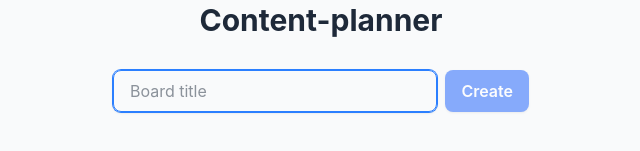
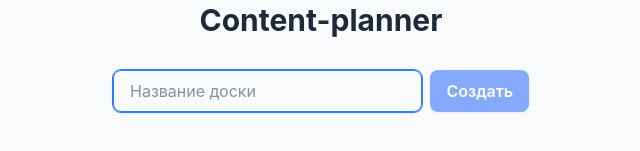
Before and after one commit to pongo/content-planner, a Vue app: page /new in a window 1280 px wide. Shown: the part 343-494 px from the top of the page, without its empty margins (319-959 px from the left). Built offline with nearby package versions, Linux system fonts and the light colour scheme.

Commit message:
Перевод на русский

```diff
--- a/src/components/BoardDrawer.vue
+++ b/src/components/BoardDrawer.vue
@@ -120,9 +120,9 @@ async function deleteBoard(board: BoardRecord) {
             <button
               @click="navigateToCreate"
               class="rounded p-2 text-gray-500 hover:bg-gray-100 hover:text-gray-700"
-              title="Create new board"
+              title="Создать новую доску"
             >
-              Create new board
+              Создать новую доску
             </button>
           </div>
         </div>
--- a/src/components/BoardHeader.vue
+++ b/src/components/BoardHeader.vue
@@ -35,7 +35,7 @@ onMounted(() => {
     <button
       @click="openDrawer"
       class="rounded p-1 text-gray-600 hover:bg-gray-100 hover:text-gray-800"
-      title="Open boards menu"
+      title="Открыть меню досок"
     >
       <Menu class="size-6" />
     </button>
@@ -54,7 +54,7 @@ onMounted(() => {
       />
     </div>
     <h1 v-else class="flex-1 text-xl font-semibold text-gray-800">
-      <span @dblclick="startEditingTitle" title="Double click to edit">{{
+      <span @dblclick="startEditingTitle" title="Двойной клик для редактирования">{{
         boardStore.currentBoard!.title
       }}</span>
     </h1>
--- a/src/components/CardDialog.vue
+++ b/src/components/CardDialog.vue
@@ -109,14 +109,14 @@ function handleKeydown(e: KeyboardEvent) {
             class="flex flex-1 items-center justify-center gap-1 bg-green-600 py-2 text-sm font-semibold text-white transition-colors hover:bg-green-700 disabled:cursor-not-allowed disabled:opacity-50"
           >
             <Check class="h-4 w-4" />
-            <span>{{ mode === "create" ? "Create" : "Save" }}</span>
+            <span>{{ mode === "create" ? "Создать" : "Сохранить" }}</span>
           </button>
           <button
             @click="handleCancel"
             class="flex flex-1 items-center justify-center gap-1 bg-gray-400 py-2 text-sm font-semibold text-white transition-colors hover:bg-gray-500"
           >
             <X class="h-4 w-4" />
-            <span>Cancel</span>
+            <span>Отмена</span>
           </button>
         </div>
       </div>
--- a/src/views/NewBoard.vue
+++ b/src/views/NewBoard.vue
@@ -48,7 +48,7 @@ function handleKeydown(e: KeyboardEvent) {
           v-model="title"
           @keydown="handleKeydown"
           type="text"
-          placeholder="Board title"
+          placeholder="Название доски"
           class="flex-1 rounded-lg border border-gray-300 px-4 py-2 text-gray-800 shadow-sm outline-none focus:border-blue-500 focus:ring-1 focus:ring-blue-500"
           :disabled="isCreating"
         />
@@ -57,7 +57,7 @@ function handleKeydown(e: KeyboardEvent) {
           :disabled="isCreating || !title.trim()"
           class="rounded-lg bg-blue-600 px-4 py-2 font-semibold text-white shadow-sm transition-colors hover:bg-blue-700 disabled:cursor-not-allowed disabled:opacity-50"
         >
-          {{ isCreating ? "Creating..." : "Create" }}
+          {{ isCreating ? "Создание..." : "Создать" }}
         </button>
       </div>
     </div>
```
